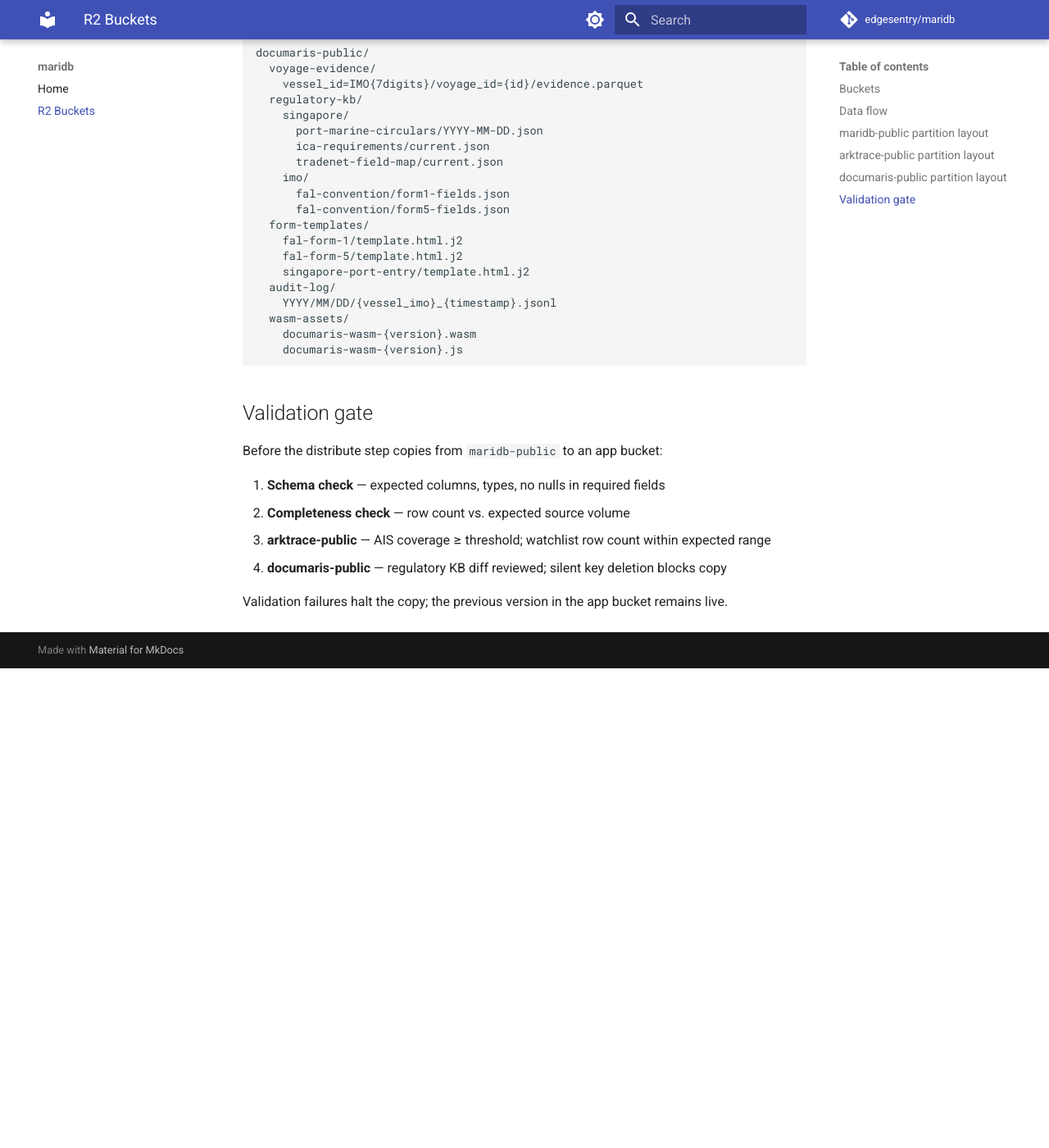
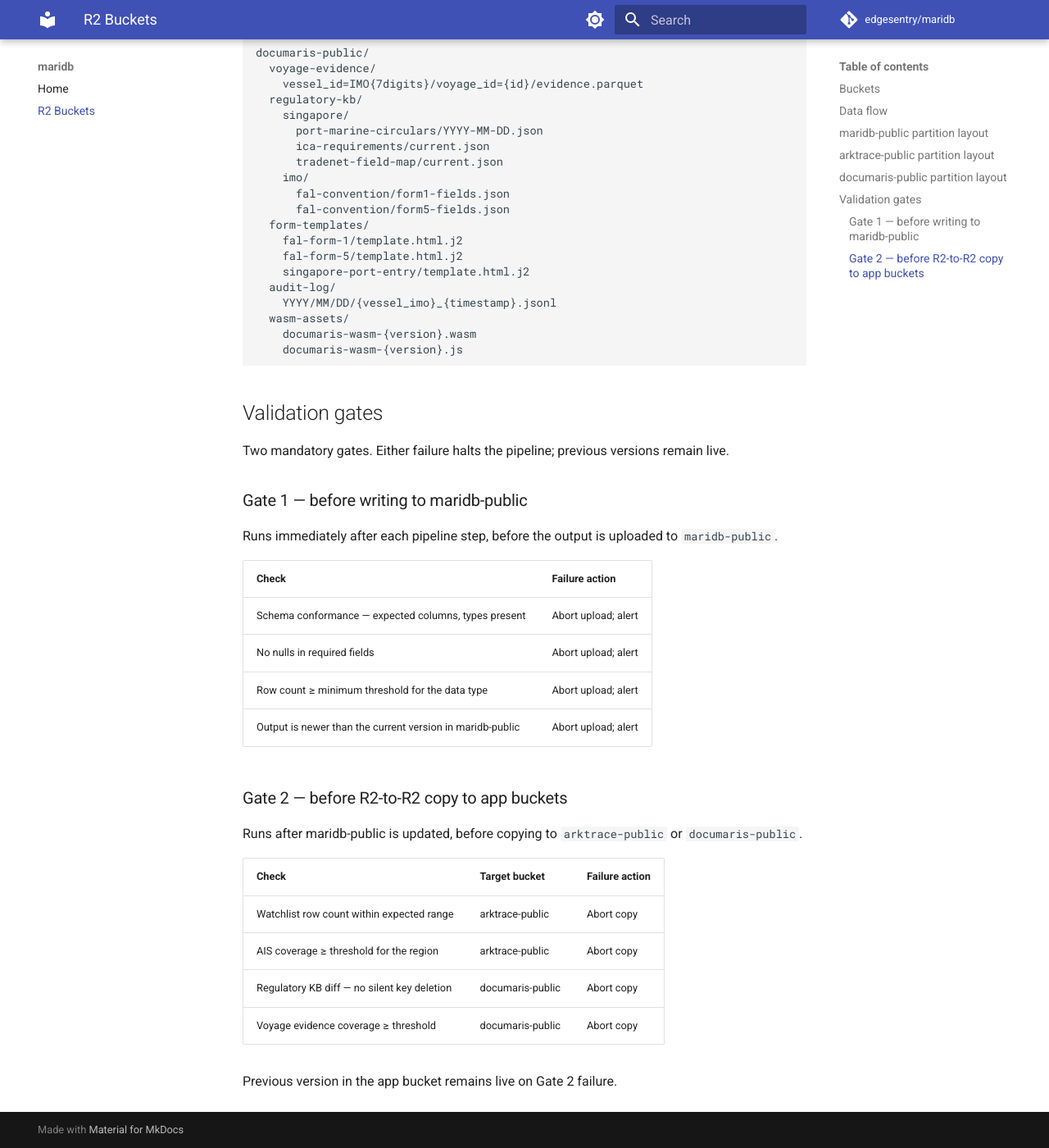
Before and after one commit to edgesentry/maridb, an MkDocs documentation site: the page built from docs/r2-buckets.md, in a window 1280 px wide and 1400 px high, scrolled down 2182 px. Shown: the whole window at 82% size. Built offline with MkDocs 1.6.1 and Material for MkDocs 9.7.7, drawn with Linux system fonts in a browser that asks for light colours; comment, search, counter and statistics services are not loaded; before the commit the page ends 2997 px from its top, so only the background shows below that.

Commit message:
Add two-stage validation gates to R2 architecture
Gate 1: validate pipeline output before writing to maridb-public
Gate 2: validate maridb-public content before R2-to-R2 copy to app buckets
Both gates abort on failure; previous versions remain live.

Co-Authored-By: Claude Sonnet 4.6 <noreply@anthropic.com>

````diff
--- a/docs/r2-buckets.md
+++ b/docs/r2-buckets.md
@@ -109,13 +109,30 @@ documaris-public/
     documaris-wasm-{version}.js
 ```
 
-## Validation gate
+## Validation gates
 
-Before the distribute step copies from `maridb-public` to an app bucket:
+Two mandatory gates. Either failure halts the pipeline; previous versions remain live.
 
-1. **Schema check** — expected columns, types, no nulls in required fields
-2. **Completeness check** — row count vs. expected source volume
-3. **arktrace-public** — AIS coverage ≥ threshold; watchlist row count within expected range
-4. **documaris-public** — regulatory KB diff reviewed; silent key deletion blocks copy
+### Gate 1 — before writing to maridb-public
 
-Validation failures halt the copy; the previous version in the app bucket remains live.
+Runs immediately after each pipeline step, before the output is uploaded to `maridb-public`.
+
+| Check | Failure action |
+|---|---|
+| Schema conformance — expected columns, types present | Abort upload; alert |
+| No nulls in required fields | Abort upload; alert |
+| Row count ≥ minimum threshold for the data type | Abort upload; alert |
+| Output is newer than the current version in maridb-public | Abort upload; alert |
+
+### Gate 2 — before R2-to-R2 copy to app buckets
+
+Runs after maridb-public is updated, before copying to `arktrace-public` or `documaris-public`.
+
+| Check | Target bucket | Failure action |
+|---|---|---|
+| Watchlist row count within expected range | arktrace-public | Abort copy |
+| AIS coverage ≥ threshold for the region | arktrace-public | Abort copy |
+| Regulatory KB diff — no silent key deletion | documaris-public | Abort copy |
+| Voyage evidence coverage ≥ threshold | documaris-public | Abort copy |
+
+Previous version in the app bucket remains live on Gate 2 failure.
````
